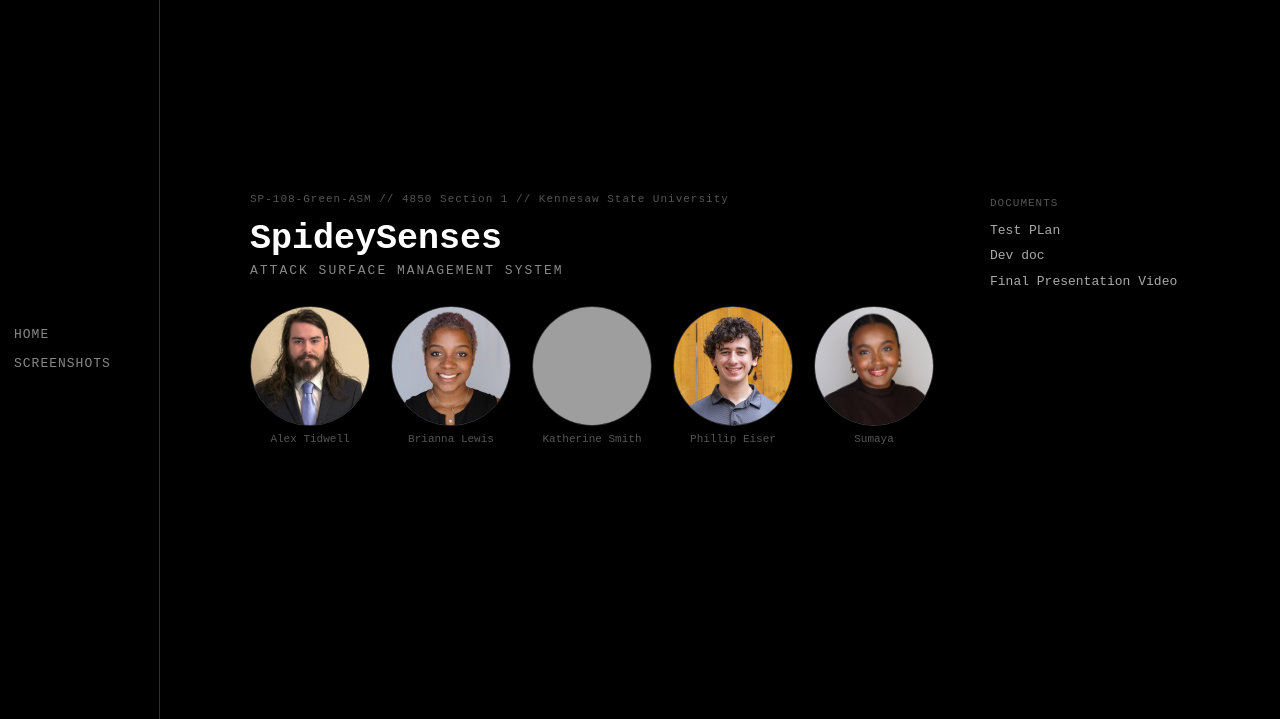
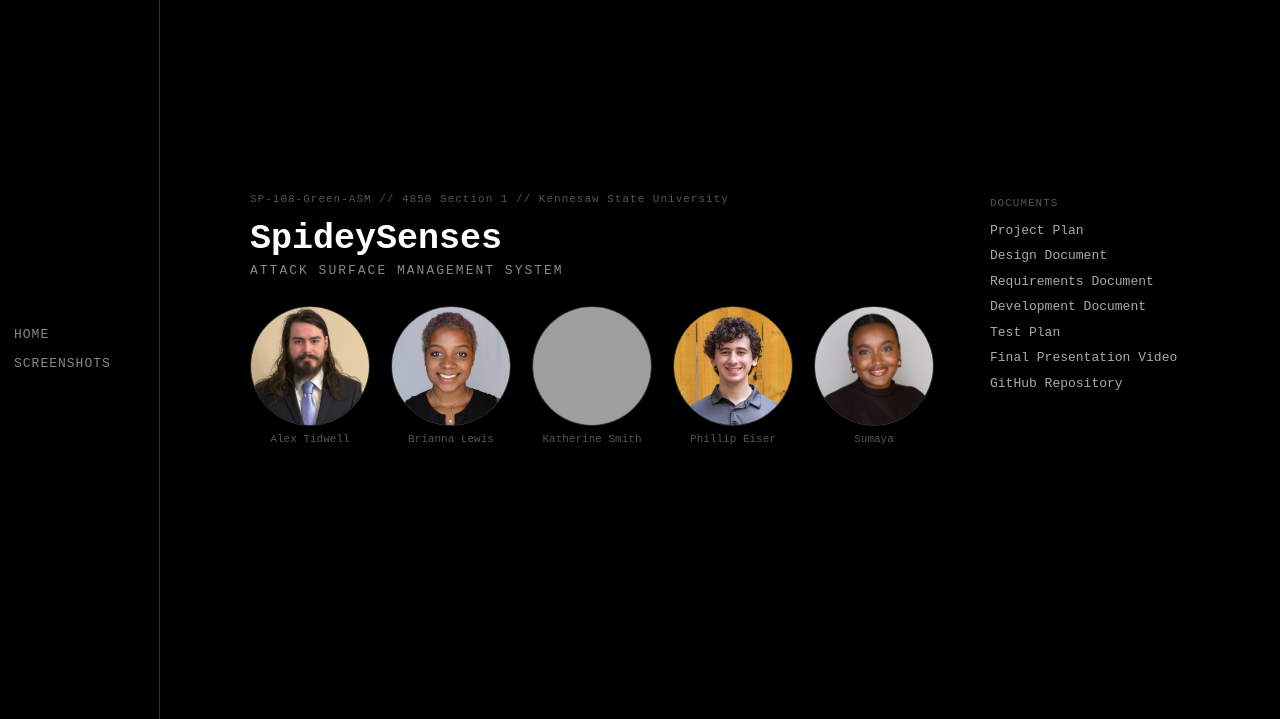
Before and after one commit to Spidey-Senses-ASM/SpideyWebsite, a plain HTML site: page index.html in a window 1280 px wide. Shown: the part 81-800 px from the top of the page. Drawn offline with Linux system fonts and the light colour scheme; grey boxes are pictures that could not be loaded.

Commit message:
added links

```diff
--- a/index.html
+++ b/index.html
@@ -72,11 +72,15 @@
             </div>
             <div class="home-links">
               <p class="links">Documents</p>
-              <a href="docs/test-plan.pdf" target="_blank">Test PLan</a>
-              <a href="docs/developement.pdf" target="_blank">Dev doc</a>
+              <a href="docs/project-plan.pdf" target="_blank">Project Plan</a>
+              <a href="docs/design-document.pdf" target="_blank">Design Document</a>
+              <a href="docs/requirements-document.pdf" target="_blank">Requirements Document</a>
+              <a href="docs/development-document.pdf" target="_blank">Development Document</a>
+              <a href="docs/test-plan.pdf" target="_blank">Test Plan</a>
               <a href="https://youtube.com" target="_blank"
                 >Final Presentation Video</a
               >
+              <a href="https://github.com/Spidey-Senses-ASM" target="_blank">GitHub Repository</a>
             </div>
           </div>
         </div>
```
Also changed, not shown: 6 other files.
